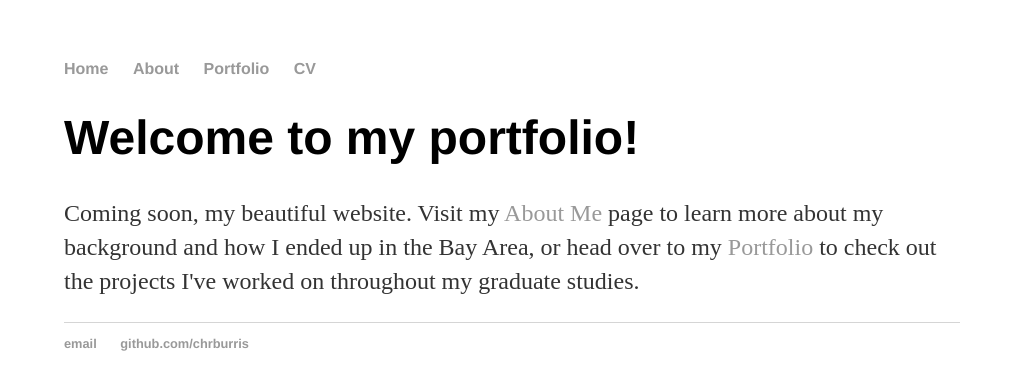
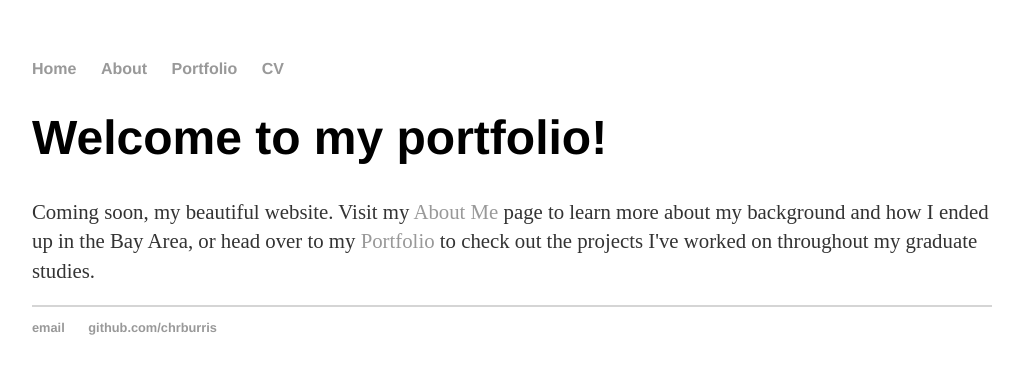
Before and after one commit to chrburris/chrburris.github.io, a Jekyll site: the page built from index.html, in a window 1280 px wide. Shown: the top 390 px of the page, without its empty margins (128-1151 px from the left). Built offline with Jekyll 4.4.1, drawn with Linux system fonts in a browser that asks for light colours.

Commit message:
Update main.css

```diff
--- a/css/main.css
+++ b/css/main.css
@@ -1,6 +1,6 @@
 body {
     margin: 60px auto;
-    width: 70%;
+    width: 75%;
 }
 nav ul, footer ul {
     font-family:'Helvetica', 'Arial', 'Sans-Serif';
@@ -24,12 +24,12 @@ h1 {
     font-family:'Helvetica', 'Arial', 'Sans-Serif';
 }
 p {
-    font-size: 1.5em;
+    font-size: 1.3em;
     line-height: 1.4em;
     color: #333;
 }
 footer {
-    border-top: 1px solid #d5d5d5;
+    border-top: 2px solid #d5d5d5;
     font-size: .8em;
 }
 
```
